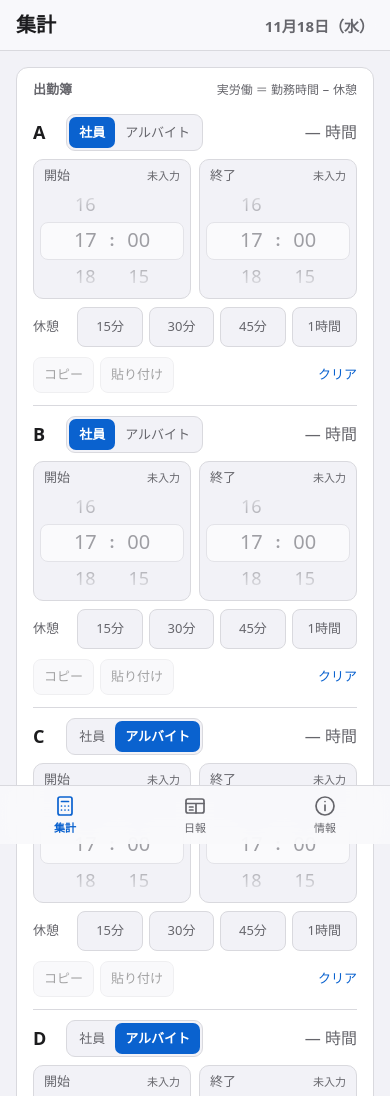
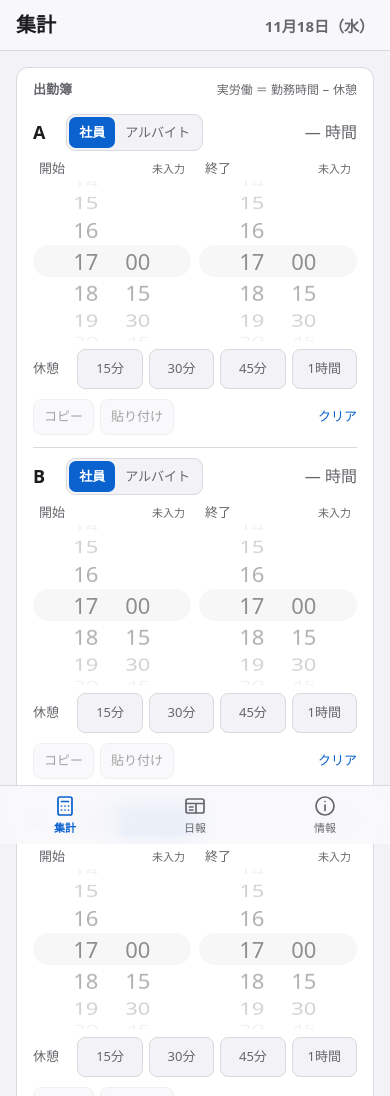
Before and after one commit to s-w-q-p/6b7qh9d2bg5trhxz, a plain HTML site: page index.html in a window 390 px wide. Shown: the top 1096 px of the page. Drawn offline with Linux system fonts and the light colour scheme.

Commit message:
iPhone-style time picker look
Co-Authored-By: Claude Opus 5.5 <noreply@anthropic.com>

```diff
--- a/css/style.css
+++ b/css/style.css
@@ -11,6 +11,7 @@
   --danger: #c4302b;
   --bar: rgba(249, 249, 251, 0.92);
   --tabbar-height: 58px;
+  --picker-band: rgba(118, 118, 128, 0.12);
 }
 
 @media (prefers-color-scheme: dark) {
@@ -24,6 +25,7 @@
     --on-accent: #00213f;
     --danger: #ff6b62;
     --bar: rgba(22, 22, 24, 0.92);
+    --picker-band: rgba(118, 118, 128, 0.24);
   }
 }
 
@@ -322,7 +324,7 @@ body.is-typing .tabbar {
   outline-offset: 2px;
 }
 
-/* 勤務時間：開始・終了を横に並べ、それぞれ時・分のダイヤルで選ぶ */
+/* 勤務時間：開始・終了を横に並べ、それぞれ iPhone の時刻ピッカー風の時・分ダイヤルで選ぶ */
 .time-grid {
   display: grid;
   grid-template-columns: 1fr 1fr;
@@ -332,17 +334,13 @@ body.is-typing .tabbar {
 
 .time-box {
   min-width: 0;
-  padding: 6px 6px 4px;
-  border: 1px solid var(--border);
-  border-radius: 10px;
-  background: var(--bg);
 }
 
 .time-head {
   display: flex;
   align-items: baseline;
   justify-content: space-between;
-  padding: 0 4px;
+  padding: 0 6px 2px;
 }
 
 .time-label {
@@ -360,41 +358,40 @@ body.is-typing .tabbar {
   display: inline;
 }
 
+/* 高さ 160px・1 段 32px（app.js の WHEEL_ITEM と合わせる） */
 .wheel-pair {
   position: relative;
   display: flex;
   align-items: center;
   justify-content: center;
+  gap: 10px;
 }
 
-/* 選択中の段に敷く帯（高さは .wheel-item と同じ 36px） */
+/* 選択中の段に敷く丸い帯 */
 .wheel-pair::before {
   content: "";
   position: absolute;
   left: 0;
   right: 0;
-  top: 36px;
-  height: 36px;
-  border: 1px solid var(--border);
-  border-radius: 8px;
-  background: var(--surface);
+  top: 64px;
+  height: 32px;
+  border-radius: 999px;
+  background: var(--picker-band);
   pointer-events: none;
 }
 
-/* 3 段分の窓。上下に 1 段分の余白を取り、端の数字も中央に止まれるようにする */
+/* 上下に余白を取り、端の数字も中央に止まれるようにする。数字の傾きと薄さは app.js で付ける */
 .wheel {
   position: relative;
-  width: 2.8em;
-  height: 108px;
-  padding: 36px 0;
+  width: 2.6em;
+  height: 160px;
+  padding: 64px 0;
   overflow-y: auto;
   overscroll-behavior: contain;
   scroll-snap-type: y mandatory;
   scrollbar-width: none;
   touch-action: pan-y;
-  border-radius: 8px;
-  -webkit-mask-image: linear-gradient(to bottom, transparent, #000 32%, #000 68%, transparent);
-  mask-image: linear-gradient(to bottom, transparent, #000 32%, #000 68%, transparent);
+  outline-offset: -2px;
 }
 
 .wheel::-webkit-scrollbar {
@@ -402,44 +399,28 @@ body.is-typing .tabbar {
 }
 
 .wheel-item {
-  height: 36px;
-  line-height: 36px;
+  height: 32px;
+  line-height: 32px;
   text-align: center;
   scroll-snap-align: center;
-  font-size: 1.125rem;
+  font-size: 1.375rem;
+  font-weight: 400;
   font-variant-numeric: tabular-nums;
-  color: var(--text-sub);
+  color: var(--text);
   cursor: pointer;
   -webkit-user-select: none;
   user-select: none;
   -webkit-tap-highlight-color: transparent;
 }
 
-.wheel-item.is-selected {
-  color: var(--text);
-  font-size: 1.25rem;
-  font-weight: 700;
+.wheel-text {
+  display: block;
+  backface-visibility: hidden;
 }
 
 /* 未入力の間は、標準の時刻を薄く見せるだけ */
-.time-box.is-empty .wheel-item.is-selected {
-  color: var(--text-sub);
-  font-weight: 500;
-}
-
 .time-box.is-empty .wheel-pair {
-  opacity: 0.6;
-}
-
-.wheel-item.is-disabled {
-  opacity: 0.3;
-}
-
-.wheel-colon {
-  position: relative;
-  padding: 0 2px;
-  font-weight: 700;
-  color: var(--text-sub);
+  opacity: 0.5;
 }
 
 /* コピー｜貼り付け｜（右端）クリア */
--- a/js/app.js
+++ b/js/app.js
@@ -23,7 +23,9 @@
   const HOURS = []; // ダイヤルの「時」：7〜23
   for (let h = MIN_TIME / 60; h <= MAX_TIME / 60; h += 1) HOURS.push(h);
   const MINUTES = [0, 15, 30, 45]; // ダイヤルの「分」
-  const WHEEL_ITEM = 36; // ダイヤル 1 段の高さ（px）。style.css の .wheel-item と合わせる
+  const WHEEL_ITEM = 32; // ダイヤル 1 段の高さ（px）。style.css の .wheel-item と合わせる
+  const WHEEL_ANGLE = 20; // 1 段ごとの傾き（度）。円筒に数字が並んでいるように見せる
+  const WHEEL_RADIUS = WHEEL_ITEM / (WHEEL_ANGLE * Math.PI / 180); // 円筒の半径（中央付近の間隔が 1 段分になる）
   const BREAK_OPTIONS = [
     { minutes: 15, label: '15分' },
     { minutes: 30, label: '30分' },
@@ -150,7 +152,9 @@
     let timer = null;
 
     const items = values.map(function (value, i) {
-      const item = element('div', 'wheel-item', format(value));
+      // 止まる位置（スナップ）がずれないよう、傾けるのは中の文字だけにする
+      const item = element('div', 'wheel-item');
+      item.append(element('span', 'wheel-text', format(value)));
       item.addEventListener('click', function () {
         onPick(values[i]);
       });
@@ -177,8 +181,30 @@
       }, 140);
     }
 
+    // 中央から離れた数字ほど傾けて間隔を詰め、薄くする（iPhone の時刻ピッカー風）
+    let frame = 0;
+    function paint() {
+      frame = 0;
+      const top = wheel.scrollTop;
+      items.forEach(function (item, k) {
+        const offset = (k * WHEEL_ITEM - top) / WHEEL_ITEM;
+        const angle = offset * WHEEL_ANGLE;
+        const text = item.firstChild;
+        if (Math.abs(angle) >= 90) {
+          text.style.visibility = 'hidden';
+          return;
+        }
+        const shift = WHEEL_RADIUS * Math.sin(angle * Math.PI / 180) - offset * WHEEL_ITEM;
+        const fade = Math.max(0.12, 1 - Math.abs(offset) * 0.3) * (item.classList.contains('is-disabled') ? 0.35 : 1);
+        text.style.visibility = '';
+        text.style.transform = 'perspective(500px) translateY(' + shift.toFixed(1) + 'px) rotateX(' + (-angle).toFixed(1) + 'deg)';
+        text.style.opacity = fade.toFixed(2);
+      });
+    }
+
     wheel.addEventListener('scroll', function () {
       highlight(nearest());
+      if (!frame) frame = global.requestAnimationFrame(paint);
       settleLater();
     }, { passive: true });
     wheel.addEventListener('touchstart', function () {
@@ -204,9 +230,10 @@
       highlight(i);
       // 画面に出ていない間は位置を合わせられないので、表示したときにもう一度呼ぶ
       if (Math.abs(wheel.scrollTop - i * WHEEL_ITEM) > 1) wheel.scrollTop = i * WHEEL_ITEM;
+      paint();
     }
 
-    return { element: wheel, items: items, show: show };
+    return { element: wheel, items: items, show: show, paint: paint };
   }
 
   /** 開始・終了の 1 欄（時と分のダイヤル）。未入力の間は標準の時刻を薄く表示し、触れると確定する。 */
@@ -237,7 +264,7 @@
     minuteWheel.element.id = 'staff-' + key + '-minute-' + index;
 
     const pair = element('div', 'wheel-pair');
-    pair.append(hourWheel.element, element('span', 'wheel-colon', ':'), minuteWheel.element);
+    pair.append(hourWheel.element, minuteWheel.element);
     box.append(head, pair);
 
     function sync() {
@@ -251,6 +278,7 @@
       minuteWheel.items.forEach(function (item, k) {
         item.classList.toggle('is-disabled', hour * 60 + MINUTES[k] > MAX_TIME);
       });
+      minuteWheel.paint();
     }
 
     return { element: box, sync: sync };
--- a/sw.js
+++ b/sw.js
@@ -4,7 +4,7 @@
  *
  * アプリのファイルを更新したら CACHE_VERSION を上げる。次に開いたとき新しいファイルに入れ替わる。
  */
-const CACHE_VERSION = 'sales-report-v5';
+const CACHE_VERSION = 'sales-report-v6';
 const FILES = [
   './',
   './index.html',
```
